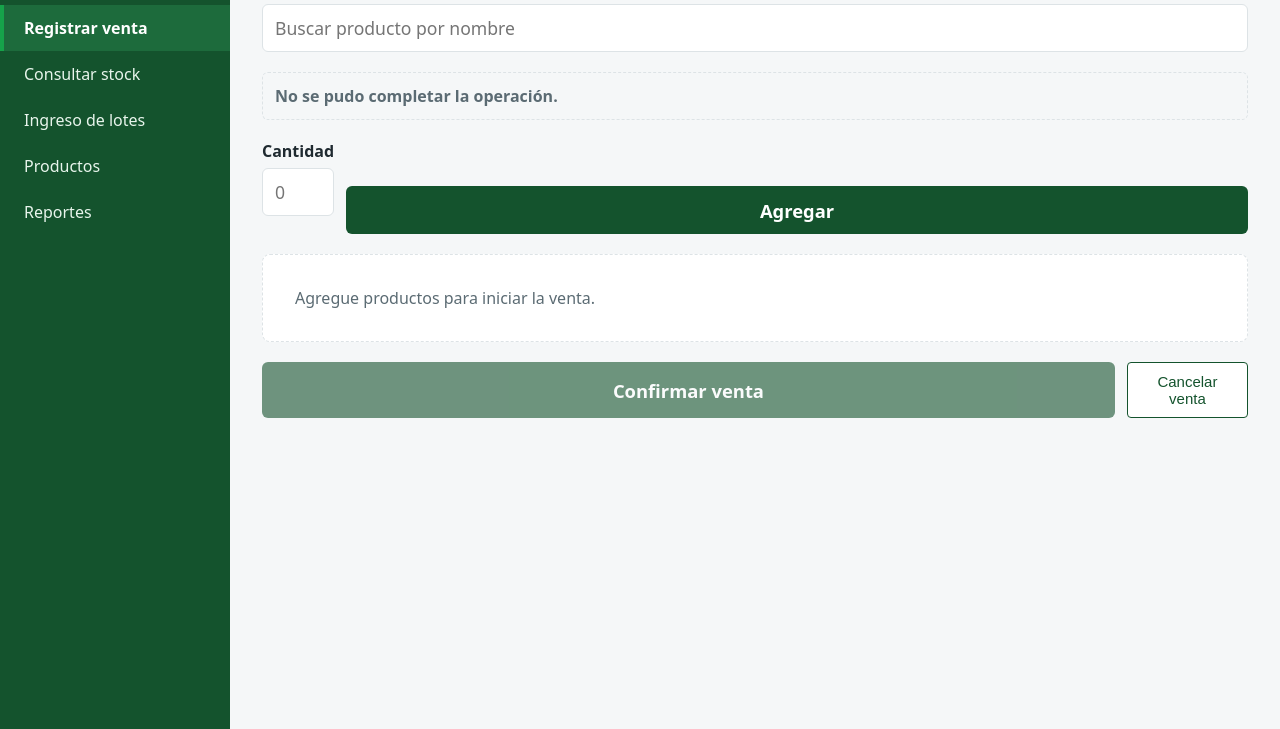
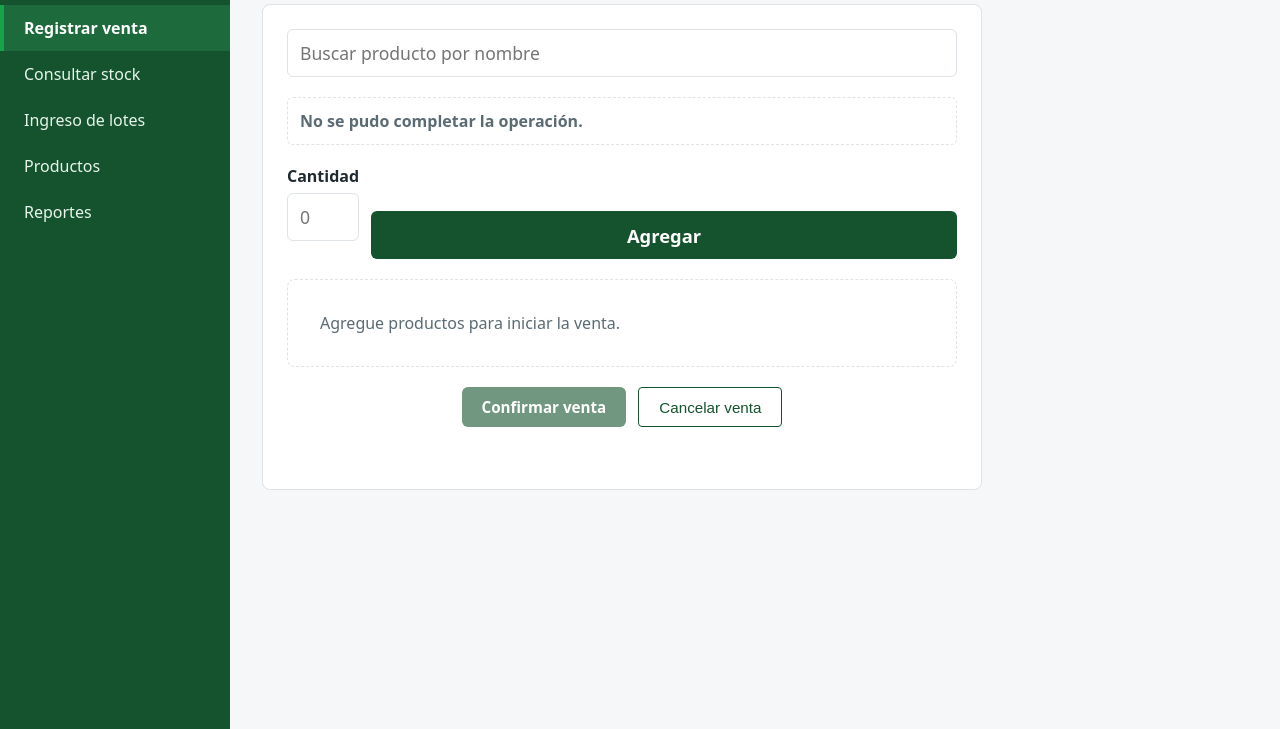
Before and after one commit to Luis-Ayben-Chahua-Charca/FarmasilERP, a website with bundled scripts: page app/public/index.html in a window 1280 px wide. Shown: the part 71-800 px from the top of the page. Built offline with nearby package versions, Linux system fonts and the light colour scheme; no server answers.

Commit message:
feat(ventas): confirmar y cancelar venta en W1 (HU-01.6)

```diff
--- a/app/public/css/estilos.css
+++ b/app/public/css/estilos.css
@@ -358,6 +358,14 @@ html, body {
 }
 
 /* ---- Registrar venta W1 (HU-01.4) ---- */
+.seccion-venta {
+  background: var(--color-superficie);
+  border: 1px solid var(--color-borde);
+  border-radius: 8px;
+  padding: 24px;
+  max-width: 720px;
+}
+
 .fila-agregar {
   display: flex;
   gap: 12px;
@@ -394,4 +402,13 @@ html, body {
   display: flex;
   gap: 12px;
   margin-top: 20px;
+  justify-content: center;
 }
+
+.botones-venta .boton-principal,
+.botones-venta .boton-secundario {
+  min-height: auto;
+  width: auto;
+  padding: 10px 20px;
+  font-size: 0.95rem;
+}
--- a/app/public/js/pantallas/w1-registrar-venta.js
+++ b/app/public/js/pantallas/w1-registrar-venta.js
@@ -339,7 +339,9 @@ export function render(contenedor) {
   });
 
   // ---- Montar en el contenedor ----
-  contenedor.append(
+  const seccion = document.createElement('div');
+  seccion.className = 'seccion-venta';
+  seccion.append(
     seccionBusqueda,
     estadoBusqueda,
     tablaResultados,
@@ -350,6 +352,7 @@ export function render(contenedor) {
     seccionBotones,
     mensajeVenta
   );
+  contenedor.append(seccion);
 
   dibujarCarrito();
   buscar();
```
